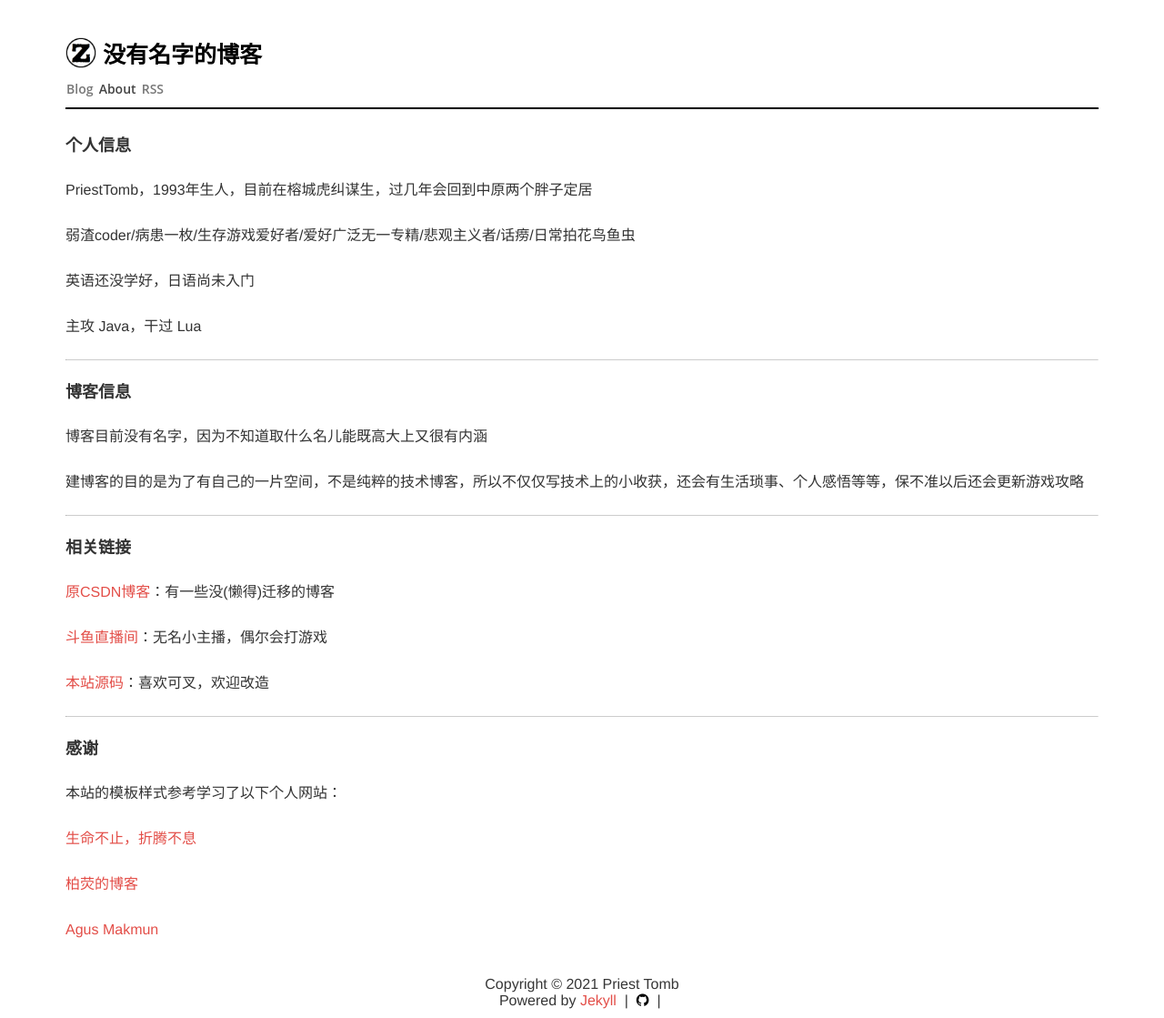
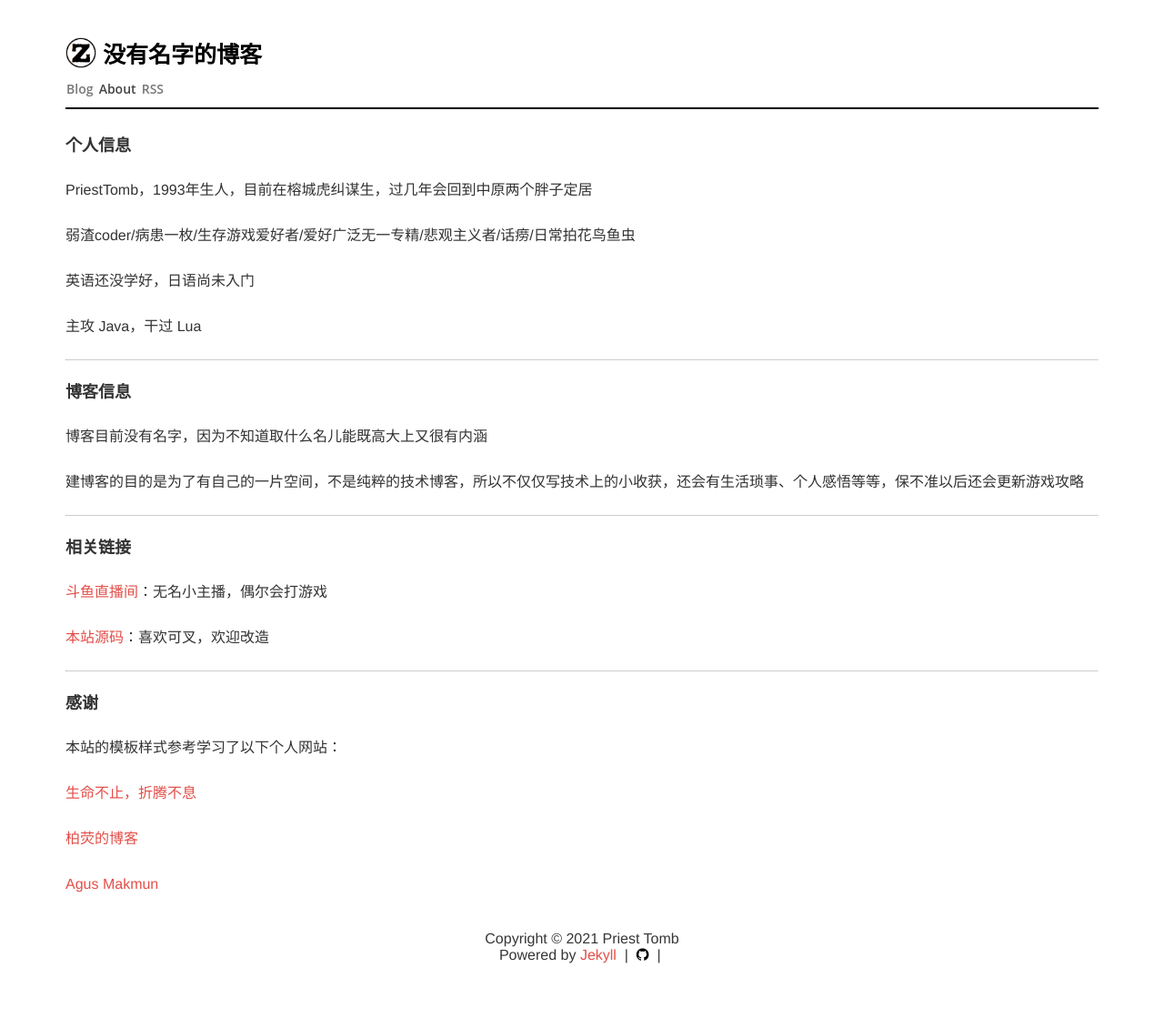
Before and after one commit to PriestTomb/PriestTomb.github.io, a Jekyll site: the page built from about.md, in a window 1280 px wide. Shown: the whole page at 91% size. Built offline with Jekyll 4.4.1, drawn with Linux system fonts in a browser that asks for light colours; nearby versions of some CDN libraries; comment, search, counter and statistics services are not loaded; after the commit the page ends 1069 px from its top, so only the background shows below that.

Commit message:
删除关于页面中CSDN的链接

```diff
--- a/about.md
+++ b/about.md
@@ -28,8 +28,6 @@ PriestTomb，1993年生人，目前在榕城虎纠谋生，过几年会回到中
 
 ## 相关链接
 
-[原CSDN博客](http://blog.csdn.net/mxmxz)：有一些没(懒得)迁移的博客
-
 [斗鱼直播间](https://www.douyu.com/3612858)：无名小主播，偶尔会打游戏
 
 [本站源码](https://github.com/PriestTomb/PriestTomb.github.io)：喜欢可叉，欢迎改造
```
